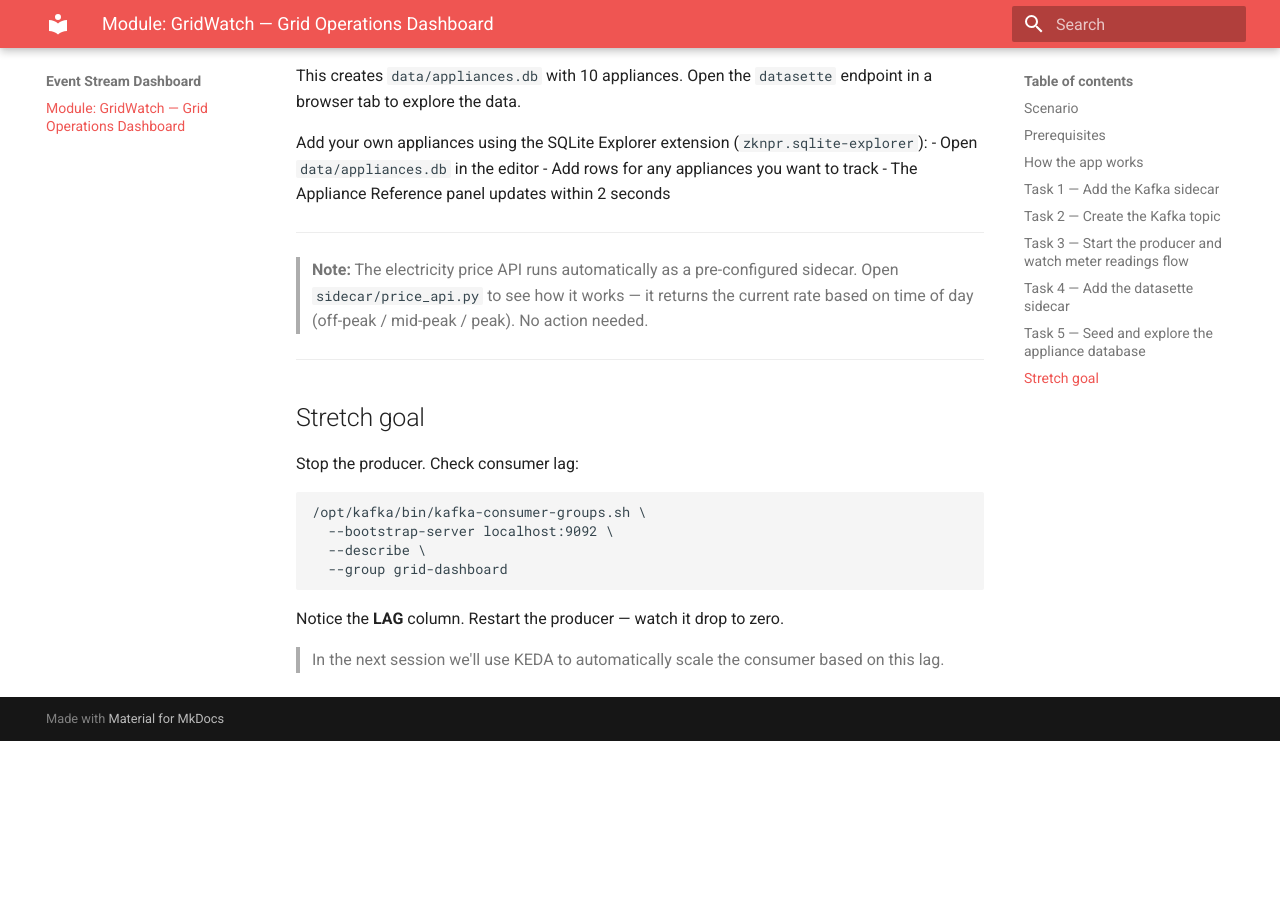
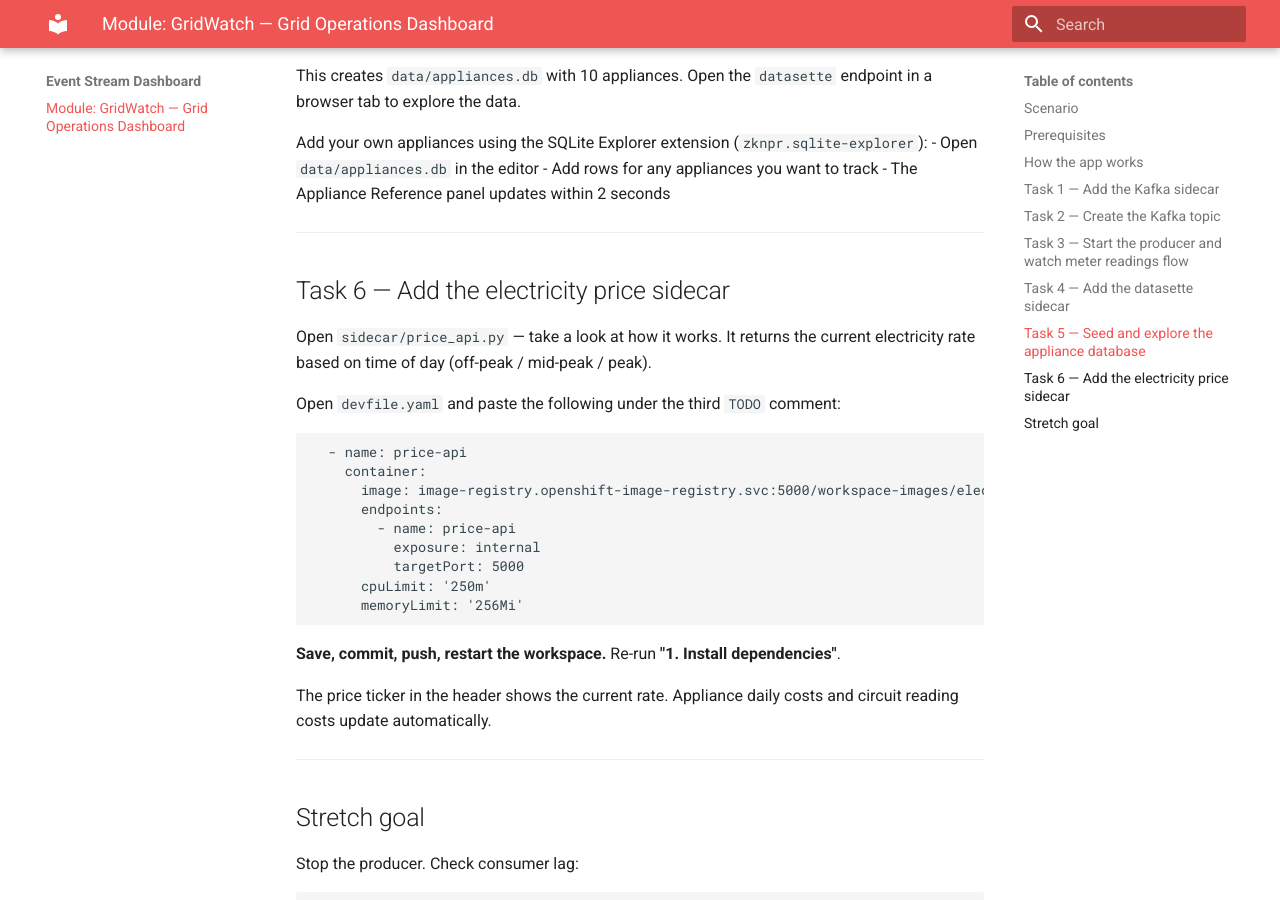
Before and after one commit to na-launch-workshop/workshop-python-event_stream_fastapi, an MkDocs documentation site: the page built from docs/index.md, in a window 1280 px wide and 900 px high, scrolled down 2914 px. Built offline with MkDocs 1.6.1 and Material for MkDocs 9.7.7, drawn with Linux system fonts in a browser that asks for light colours; before the commit the page ends 3655 px from its top, so only the background shows below that.

Commit message:
Revert — starter devfile has no sidecars, all three are participant tasks

````diff
--- a/docs/index.md
+++ b/docs/index.md
@@ -131,7 +131,27 @@ Add your own appliances using the SQLite Explorer extension (`zknpr.sqlite-explo
 
 ---
 
-> **Note:** The electricity price API runs automatically as a pre-configured sidecar. Open `sidecar/price_api.py` to see how it works — it returns the current rate based on time of day (off-peak / mid-peak / peak). No action needed.
+## Task 6 — Add the electricity price sidecar
+
+Open `sidecar/price_api.py` — take a look at how it works. It returns the current electricity rate based on time of day (off-peak / mid-peak / peak).
+
+Open `devfile.yaml` and paste the following under the third `TODO` comment:
+
+```yaml
+  - name: price-api
+    container:
+      image: image-registry.openshift-image-registry.svc:5000/workspace-images/electricity-price-api:latest
+      endpoints:
+        - name: price-api
+          exposure: internal
+          targetPort: 5000
+      cpuLimit: '250m'
+      memoryLimit: '256Mi'
+```
+
+**Save, commit, push, restart the workspace.** Re-run **"1. Install dependencies"**.
+
+The price ticker in the header shows the current rate. Appliance daily costs and circuit reading costs update automatically.
 
 ---
 
````
Also changed, not shown: devfile.yaml (+4 -9 lines).
